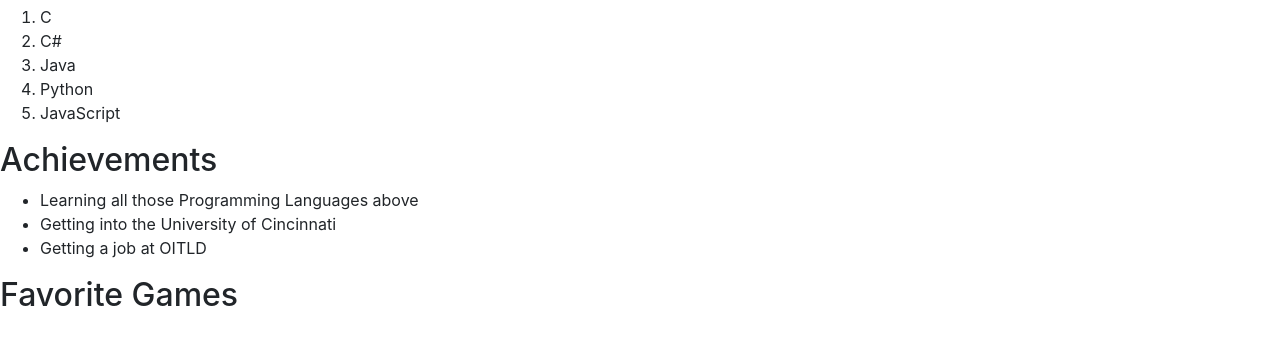
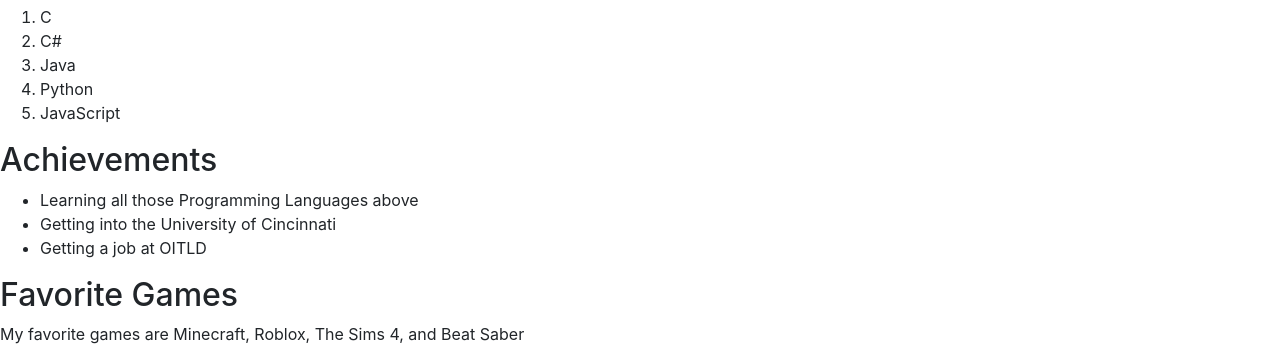
Before and after one commit to IT3049C-Students/1-online-portfolio-AlexBalogh1933, a website: page index.html in a window 1280 px wide. Shown: the part 618-980 px from the top of the page. Before the commit the page ends 940 px from the top, so only its background shows below. Drawn offline with nearby package versions, Linux system fonts and the light colour scheme.

Commit message:
added Favorite Games section

```diff
--- a/index.html
+++ b/index.html
@@ -89,6 +89,9 @@
       <h2>
         Favorite Games
       </h2>
+      <p>
+        My favorite games are Minecraft, Roblox, The Sims 4, and Beat Saber
+      </p>
     </div>
 
 <link rel="scriptsheet" href="resources/scripts/index.js">
```
